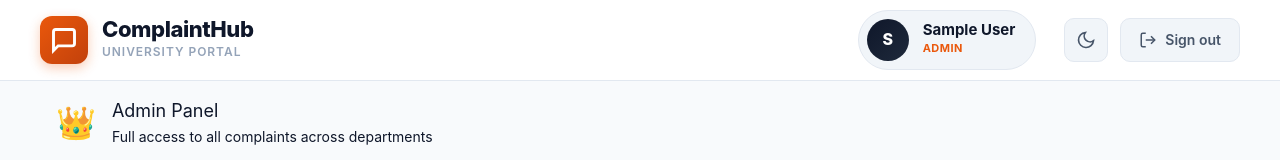
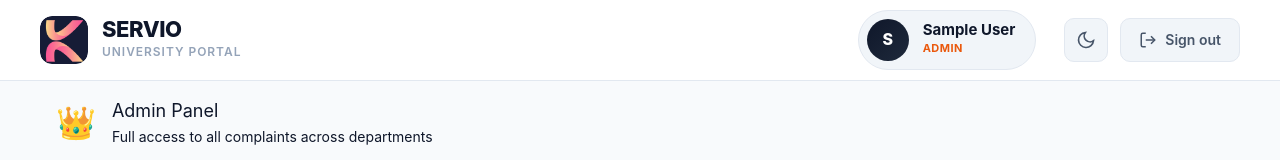
Before and after one commit to BharadwajNB/Mern-Stack-Project, a React (Vite) app in the folder client/: page /dashboard in a window 1280 px wide. Shown: the top 160 px of the page. Built offline with nearby package versions, Linux system fonts and the light colour scheme; no server answers; sample sign-in values are in the browser's storage.

Commit message:
logo addition

```diff
--- a/client/index.html
+++ b/client/index.html
@@ -4,7 +4,7 @@
     <meta charset="UTF-8" />
     <link rel="icon" type="image/svg+xml" href="/vite.svg" />
     <meta name="viewport" content="width=device-width, initial-scale=1.0" />
-    <title>client</title>
+    <title>SERVIO</title>
   </head>
   <body>
     <div id="root"></div>
--- a/client/src/components/Navbar.jsx
+++ b/client/src/components/Navbar.jsx
@@ -29,12 +29,10 @@ const Navbar = () => {
                 <div className="nav-content">
                     <Link to="/" className="logo-link">
                         <div className="logo-box">
-                            <svg width="28" height="28" viewBox="0 0 24 24" fill="none" stroke="currentColor" strokeWidth="2.5">
-                                <path d="M21 15a2 2 0 0 1-2 2H7l-4 4V5a2 2 0 0 1 2-2h14a2 2 0 0 1 2 2z" />
-                            </svg>
+                            <img src="/servio-logo.png" alt="SERVIO Logo" className="logo-img" />
                         </div>
                         <div className="logo-text">
-                            <span className="logo-name">ComplaintHub</span>
+                            <span className="logo-name">SERVIO</span>
                             <span className="logo-tagline">University Portal</span>
                         </div>
                     </Link>
@@ -123,13 +121,18 @@ const Navbar = () => {
                 .logo-box {
                     width: 48px;
                     height: 48px;
-                    background: linear-gradient(135deg, #ea580c 0%, #c2410c 100%);
                     border-radius: 12px;
                     display: flex;
                     align-items: center;
                     justify-content: center;
-                    color: white;
-                    box-shadow: 0 4px 12px rgba(234, 88, 12, 0.3);
+                    overflow: hidden;
+                }
+
+                .logo-img {
+                    width: 100%;
+                    height: 100%;
+                    object-fit: cover;
+                    border-radius: 12px;
                 }
 
                 .logo-text {
```
Also changed, not shown: client/public/servio-logo.png (added).
